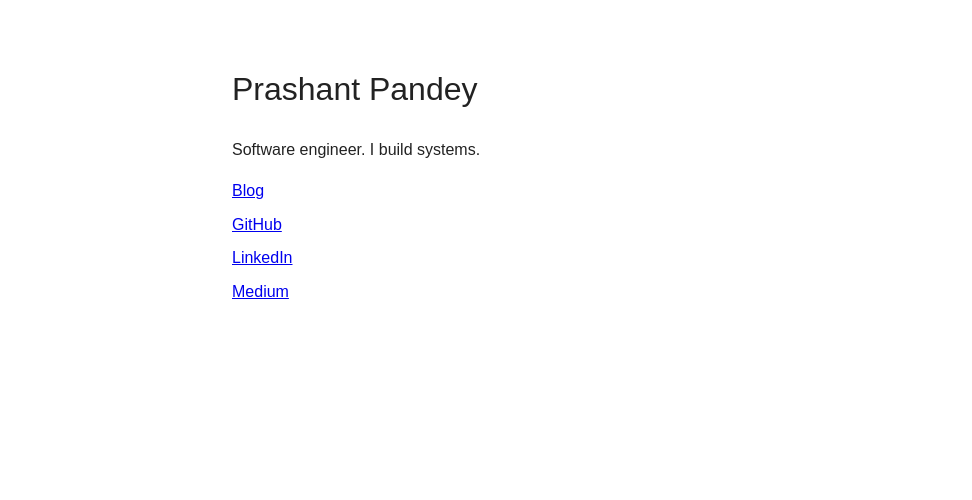
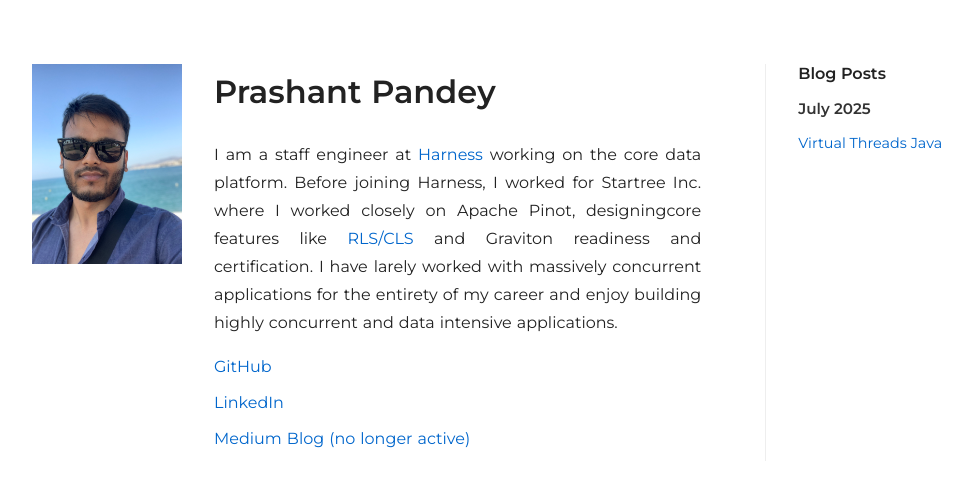
Before and after one commit to suddendust/suddendust.github.io, a Jekyll site: the page built from index.markdown, in a window 1280 px wide. Shown: the top 500 px of the page, without its empty margins (108-1080 px from the left). Built offline with Jekyll 4.4.1, drawn with Linux system fonts in a browser that asks for light colours.

Commit message:
landing page

```diff
--- a/_layouts/minimal.html
+++ b/_layouts/minimal.html
@@ -4,27 +4,110 @@
 <head>
   <meta charset="UTF-8" />
   <title>{{ page.title }}</title>
+  <meta name="viewport" content="width=device-width, initial-scale=1" />
+
+  <!-- Montserrat font from Google Fonts -->
+  <link href="https://fonts.googleapis.com/css2?family=Montserrat:wght@400;600&display=swap" rel="stylesheet">
+
   <style>
     body {
-        max-width: 600px;
-        margin: 4rem auto;
-        font-family: sans-serif;
-        line-height: 1.6;
+      font-family: 'Montserrat', sans-serif;
+      background: #fff;
       color: #222;
+      margin: 0;
+      padding: 4rem 1.5rem;
     }
-      h1 {
-        font-weight: normal;
+
+    .page-wrapper {
+      display: flex;
+      justify-content: center;
+      max-width: 1000px;
+      margin: 0 auto;
     }
+
+    .container {
+      display: flex;
+      align-items: flex-start;
+      flex: 3;
+      padding-right: 2rem;
+    }
+
+    .profile-pic {
+      width: 150px;
+      height: auto;
+      margin-right: 2rem;
+    }
+
+    .text-block {
+      line-height: 1.75;
+      text-align: justify;
+      word-spacing: 0.05rem;
+      max-width: 42rem;
+    }
+
+    .text-block h1 {
+      margin-top: 0;
+      font-weight: 600;
+      text-align: left;
+    }
+
     ul {
       list-style: none;
       padding-left: 0;
+      margin: 1rem 0 0 0;
     }
+
     li {
       margin-bottom: 0.5rem;
+    }
+
+    a {
+      text-decoration: none;
+      color: #0066cc;
+    }
+
+    a:hover {
+      text-decoration: underline;
+    }
+
+    .sidebar {
+      flex: 1;
+      border-left: 1px solid #eee;
+      padding-left: 2rem;
+      font-size: 0.9rem;
+    }
+
+    .sidebar h2 {
+      font-size: 1rem;
+      font-weight: 600;
+      margin-top: 0;
+    }
+
+    .sidebar h3 {
+      margin-top: 1rem;
+      font-size: 0.95rem;
+      font-weight: bold;
+      color: #333;
     }
   </style>
 </head>
 <body>
+  <div class="page-wrapper">
+    <div class="container">
       {{ content }}
+    </div>
+    <div class="sidebar">
+      <h2>Blog Posts</h2>
+      {% assign posts_by_month = site.posts | group_by_exp:"post", "post.date | date: '%B %Y'" %}
+      {% for month in posts_by_month %}
+        <h3>{{ month.name }}</h3>
+        <ul>
+          {% for post in month.items %}
+            <li><a href="{{ post.url }}">{{ post.title }}</a></li>
+          {% endfor %}
+        </ul>
+      {% endfor %}
+    </div>
+  </div>
 </body>
 </html>
--- a/index.markdown
+++ b/index.markdown
@@ -1,13 +1,19 @@
 ---
 layout: minimal
-title: Home
+title: Prashant Pandey
 ---
 
-# Prashant Pandey
+<div class="container">
+  <img src="/assets/profile.jpg" alt="Prashant Pandey" class="profile-pic" />
 
-Software engineer. I build systems.
+  <div class="text-block">
+    <h1>Prashant Pandey</h1>
+    <p>I am a staff engineer at <a href="https://www.harness.io/">Harness</a> working on the core data platform. Before joining Harness, I worked for Startree Inc.  where I worked closely on Apache Pinot, designingcore features like <a href="https://docs.google.com/document/d/1Q_PgVN2WpKfAyagBzwPTU1KXV3tp1kuVfGRH4J6F8xk/edit?tab=t.0#heading=h.kcuujbxeyw2s">RLS/CLS</a> and Graviton readiness and certification. I have larely worked with massively concurrent applications for the entirety of my career and enjoy building highly concurrent and data intensive applications.</p>
 
-- [Blog](/blog/)
-- [GitHub](https://github.com/your-username)
-- [LinkedIn](https://www.linkedin.com/in/your-profile/)
-- [Medium](https://medium.com/@pandepra)
+    <ul>
+      <li><a href="https://github.com/suddendust">GitHub</a></li>
+      <li><a href="https://www.linkedin.com/in/prashant-pandey-745284186/">LinkedIn</a></li>
+      <li><a href="https://pandepra.medium.com/">Medium Blog (no longer active)</a></li>
+    </ul>
+  </div>
+</div>
```
Also changed, not shown: _posts/2025-07-28-welcome-to-jekyll.markdown (deleted, +0 -29 lines), _posts/2025-07-29-virtual-threads-java.markdown (added), assets/profile.jpg (added), 10 other files. Lines whose indentation alone changed are shown as unchanged.
